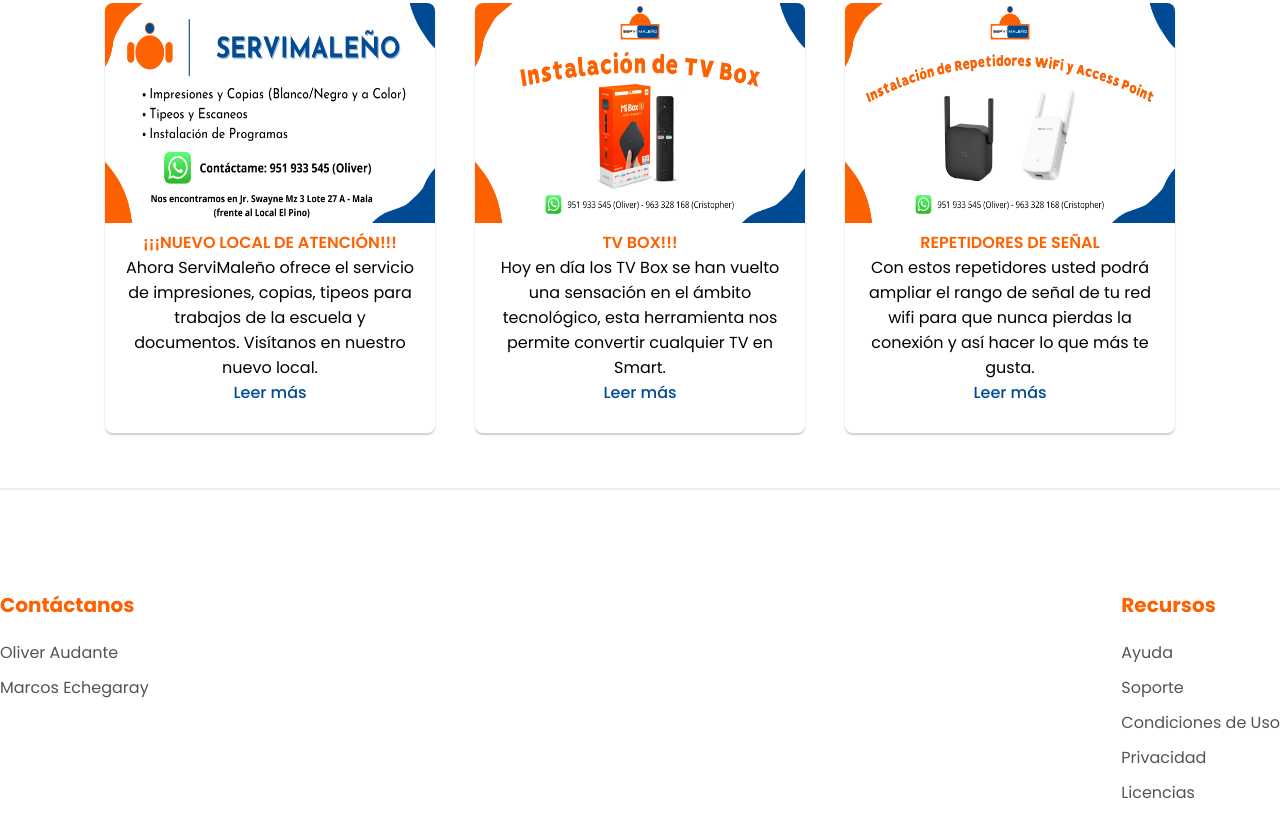
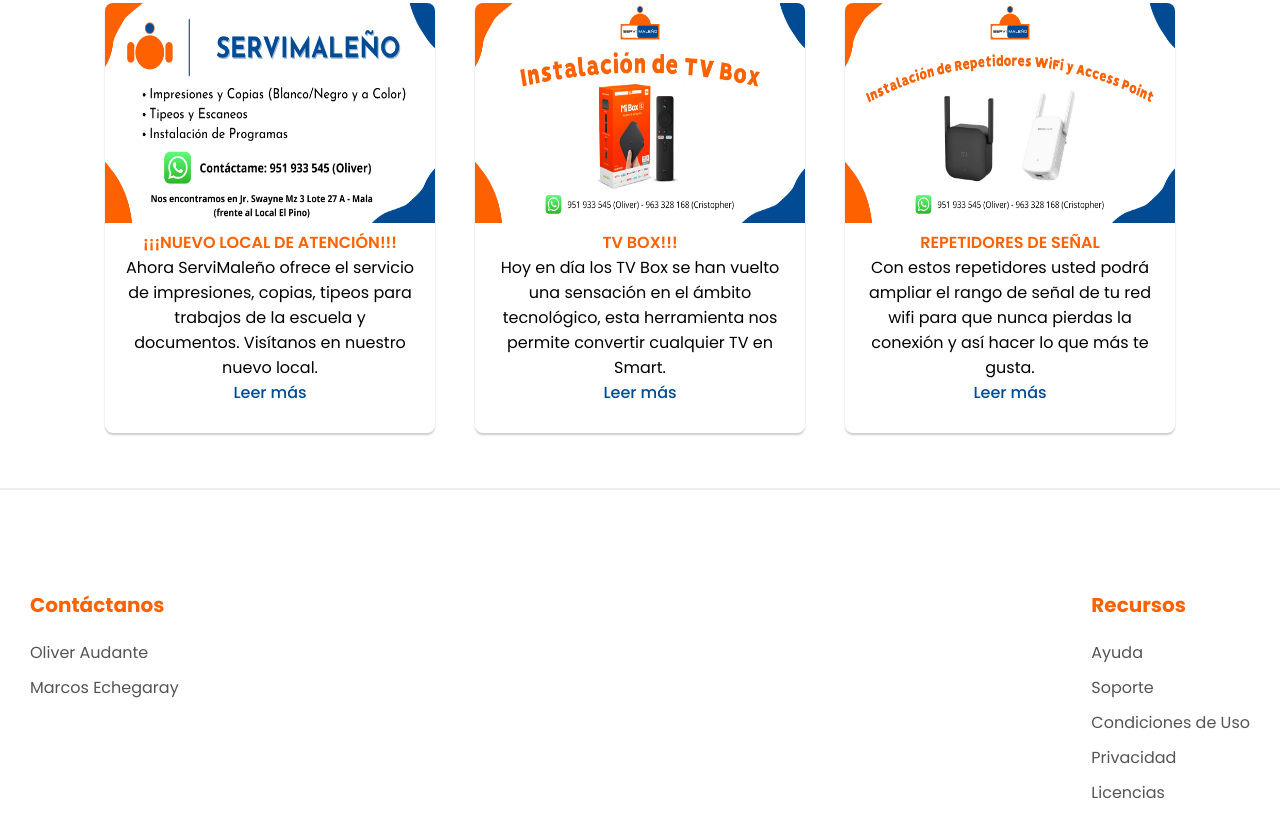
Before and after one commit to ServiMaleno/cservimaleno, a plain HTML site: page CServiMaleño/index.html in a window 1280 px wide. Shown: the part 3624-4461 px from the top of the page. Drawn offline with Linux system fonts and the light colour scheme; files whose address does not match are found by name.

Commit message:
DocKartozz
21/02/2024 11:20pm

```diff
--- a/CServiMaleño/styles.css
+++ b/CServiMaleño/styles.css
@@ -400,7 +400,7 @@ hr {
 
 /*Footer - Pie de Página*/
 .footer {
-    padding: 100px 0;
+    padding: 100px 30px;
 }
 
 .footer-links {
```
